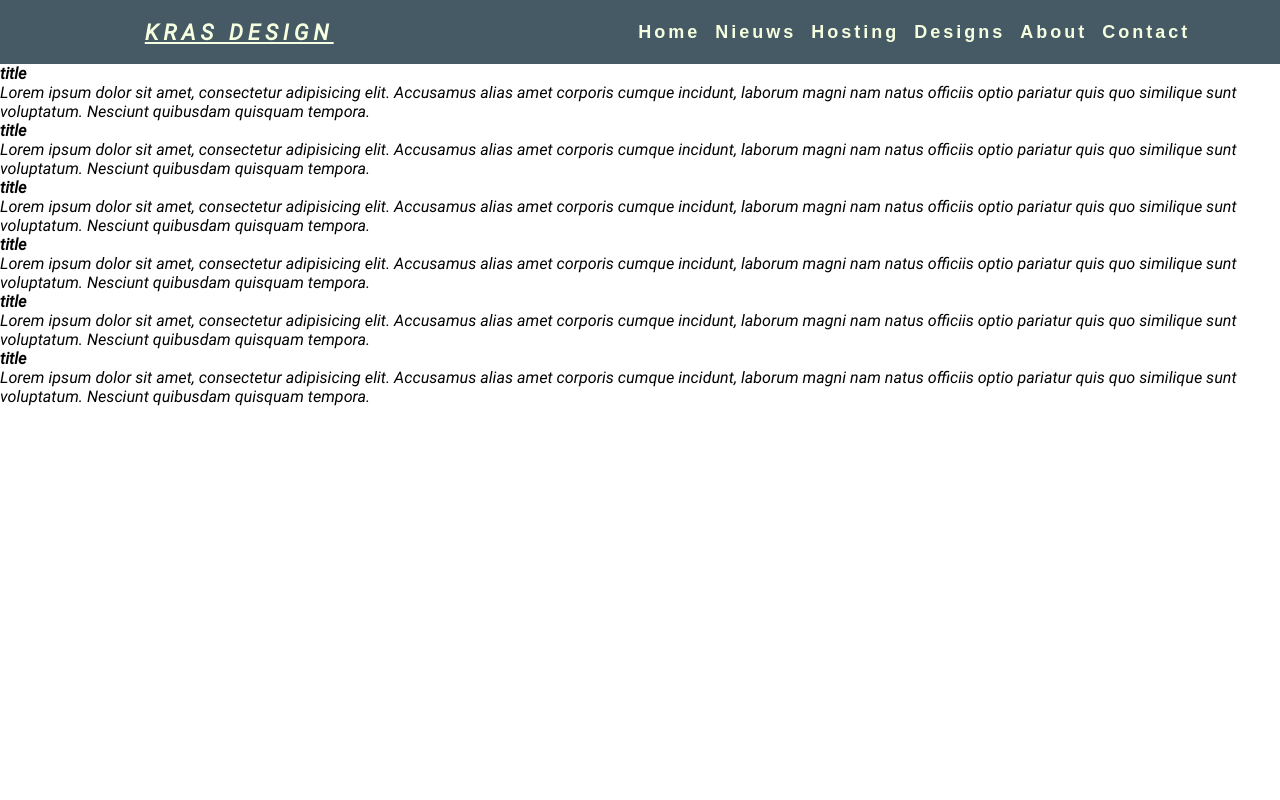
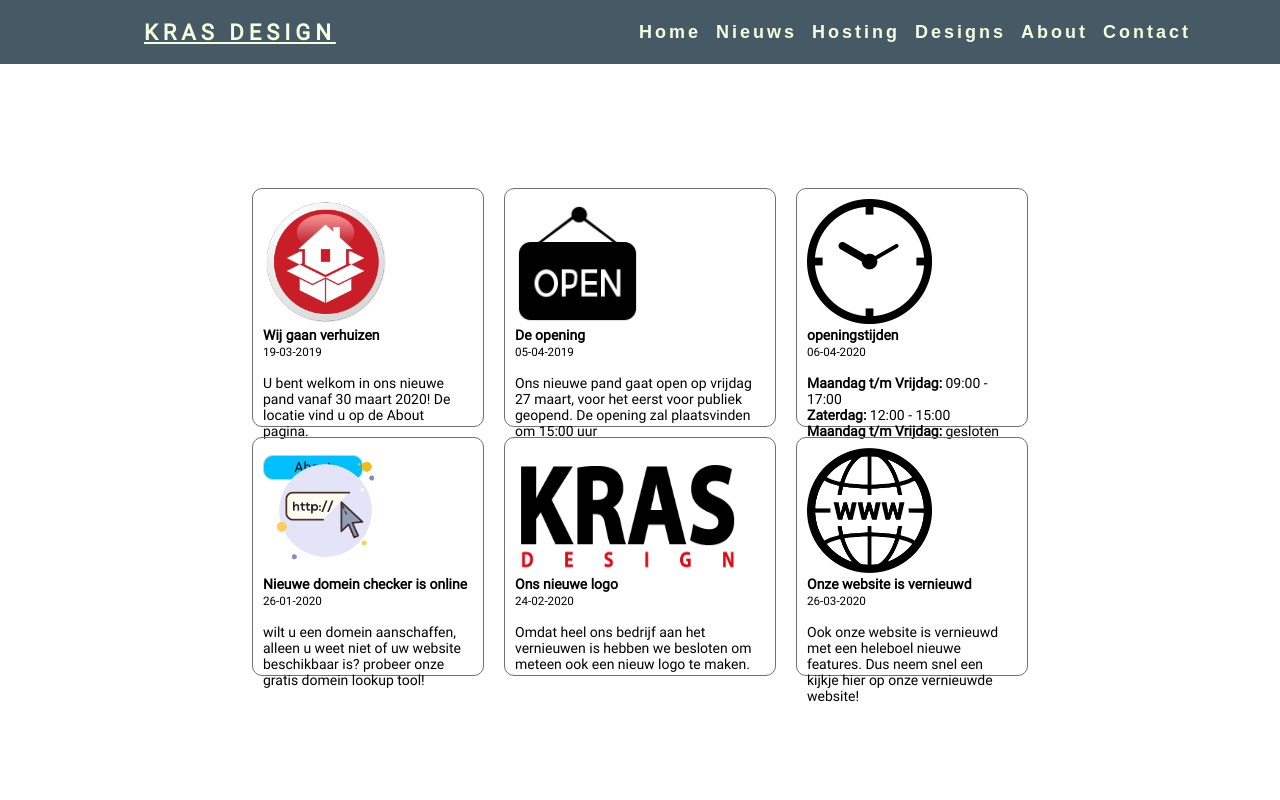
Before and after one commit to AlexVanSteenhoven-zz/kras-design-schoolproject, a PHP site: page /pages/news.php in a window 1280 px wide. Run offline with PHP 8.4, Linux system fonts and the light colour scheme; a stand-in replaces the project's code that opens the database connection; some libraries are stand-ins or nearby versions.

Commit message:
finished de newspage

```diff
--- a/assets/css/layouts/nieuws.css
+++ b/assets/css/layouts/nieuws.css
@@ -2,9 +2,51 @@
 .container {
   display: grid;
   grid-template-columns: repeat(5, 1fr);
-  grid-template-rows: repeat(5, 1fr);
-  grid-column-gap: 0;
-  grid-row-gap: 0;
+  grid-template-rows: repeat(6, 1fr);
+  grid-column-gap: 20px;
+  grid-row-gap: 10px;
+  height: 92vh;
 }
 
-.posts { grid-area: 2 / 2 / 5 / 5; }
+.post1 { grid-area: 2 / 2 / 4 / 3; }
+.post2 { grid-area: 2 / 3 / 4 / 4; }
+.post3 { grid-area: 2 / 4 / 4 / 5; }
+.post4 { grid-area: 4 / 2 / 6 / 3; }
+.post5 { grid-area: 4 / 3 / 6 / 4; }
+.post6 { grid-area: 4 / 4 / 6 / 5; }
+
+.post {
+  border: 1px solid #707070;
+  padding: 10px;
+  font-size: 14px;
+  border-radius: 10px;
+}
+
+.img-post {
+  height: 125px;
+  width: 125px;
+}
+
+.img-post-lg {
+  height: 125px;
+  width: 250px;
+}
+
+.aboutPage {
+  border: 1px solid lightblue;
+  height: 25px;
+  width: 100px;
+  display: block;
+  background-color: deepskyblue;
+  color: #000;
+  text-decoration: none;
+  text-align: center;
+  line-height: 23px;
+  border-radius: 10px;
+}
+
+.aboutPage:hover {
+  background-color: #707070;
+  color: white;
+  border-radius: 25px;
+}
--- a/assets/css/style.css
+++ b/assets/css/style.css
@@ -2,5 +2,5 @@
 * {
     padding: 0;
     margin: 0;
-    font-family: "Roboto Italic", sans-serif;
+    font-family: "Roboto Regular", sans-serif;
 }
--- a/pages/news.php
+++ b/pages/news.php
@@ -7,6 +7,7 @@
     <meta http-equiv="X-UA-Compatible" content="ie=edge">
     <?php require_once('../globals/config.php'); ?>
     <?php require_once('../includes/index_header.html'); ?>
+    <link rel="stylesheet" href="../assets/css/layouts/nieuws.css">
     <title><?php echo SITE_TITLE?> || News</title>
 </head>
 <body>
@@ -15,62 +16,61 @@
 
 <!--    Body goes here    -->
 <div class="container">
-    <div class="posts">
-        <div class="post post-1">
-            <h4>title</h4>
+    <div class="post post1">
+        <img class="img-post" src="/assets/img/news_move_icon.png" alt="placeholder img">
+        <h4>Wij gaan verhuizen</h4>
+        <small>19-03-2019</small> <br> <br>
         <p>
-                Lorem ipsum dolor sit amet, consectetur adipisicing elit.
-                Accusamus alias amet corporis cumque incidunt,
-                laborum magni nam natus officiis optio pariatur quis quo similique sunt voluptatum.
-                Nesciunt quibusdam quisquam tempora.
+            U bent welkom in ons nieuwe pand vanaf 30 maart 2020!
+            De locatie vind u op de About pagina. <br> <br>
+            <a href="about.php" class="aboutPage">About</a>
         </p>
     </div>
-        <div class="post post-2">
-            <h4>title</h4>
+    <div class="post post2">
+        <img class="img-post" src="../assets/img/news_opening_icon.png" alt="placeholder img">
+        <h4>De opening</h4>
+        <small>05-04-2019</small> <br> <br>
         <p>
-                Lorem ipsum dolor sit amet, consectetur adipisicing elit.
-                Accusamus alias amet corporis cumque incidunt,
-                laborum magni nam natus officiis optio pariatur quis quo similique sunt voluptatum.
-                Nesciunt quibusdam quisquam tempora.
+            Ons nieuwe pand gaat open op vrijdag 27 maart, voor het eerst voor publiek geopend.
+            De opening zal plaatsvinden om 15:00 uur
         </p>
     </div>
-        <div class="post post-3">
-            <h4>title</h4>
+    <div class="post post3">
+        <img class="img-post" src="../assets/img/news_openings_hours_icon.png" alt="placeholder img">
+        <h4>openingstijden</h4>
+        <small>06-04-2020</small> <br> <br>
         <p>
-                Lorem ipsum dolor sit amet, consectetur adipisicing elit.
-                Accusamus alias amet corporis cumque incidunt,
-                laborum magni nam natus officiis optio pariatur quis quo similique sunt voluptatum.
-                Nesciunt quibusdam quisquam tempora.
+            <strong>Maandag t/m Vrijdag: </strong> 09:00 - 17:00 <br>
+            <strong>Zaterdag: </strong> 12:00 - 15:00 <br>
+            <strong>Maandag t/m Vrijdag: </strong> gesloten
         </p>
     </div>
-        <div class="post post-4">
-            <h4>title</h4>
+    <div class="post post4">
+        <img class="img-post" src="../assets/img/news_domain_lookup.png" alt="placeholder img">
+        <h4>Nieuwe domein checker is online</h4>
+        <small>26-01-2020</small> <br> <br>
         <p>
-                Lorem ipsum dolor sit amet, consectetur adipisicing elit.
-                Accusamus alias amet corporis cumque incidunt,
-                laborum magni nam natus officiis optio pariatur quis quo similique sunt voluptatum.
-                Nesciunt quibusdam quisquam tempora.
+            wilt u een domein aanschaffen, alleen u weet niet of uw website beschikbaar is?
+            probeer onze gratis domein lookup tool!
         </p>
     </div>
-        <div class="post post-5">
-            <h4>title</h4>
+    <div class="post post5">
+        <img class="img-post-lg" src="../assets/img/krasdesign.png" alt="placeholder img">
+        <h4>Ons nieuwe logo</h4>
+        <small>24-02-2020</small> <br> <br>
         <p>
-                Lorem ipsum dolor sit amet, consectetur adipisicing elit.
-                Accusamus alias amet corporis cumque incidunt,
-                laborum magni nam natus officiis optio pariatur quis quo similique sunt voluptatum.
-                Nesciunt quibusdam quisquam tempora.
+            Omdat heel ons bedrijf aan het vernieuwen is hebben we besloten om meteen
+            ook een nieuw logo te maken.
         </p>
     </div>
-        <div class="post post-6">
-            <h4>title</h4>
+    <div class="post post6">
+        <img class="img-post" src="../assets/img/news_web_icon.png" alt="placeholder img">
+        <h4>Onze website is vernieuwd</h4>
+        <small>26-03-2020</small> <br> <br>
         <p>
-                Lorem ipsum dolor sit amet, consectetur adipisicing elit.
-                Accusamus alias amet corporis cumque incidunt,
-                laborum magni nam natus officiis optio pariatur quis quo similique sunt voluptatum.
-                Nesciunt quibusdam quisquam tempora.
+            Ook onze website is vernieuwd met een heleboel nieuwe features.
+            Dus neem snel een kijkje hier op onze vernieuwde website!
         </p>
-        </div>
-
     </div>
 </div>
 
```
Also changed, not shown: assets/img/krasdesign.png (added), assets/img/news_domain_lookup.png (added), assets/img/news_move_icon.png (added), assets/img/news_opening_icon.png (added), assets/img/news_openings_hours_icon.png (added), assets/img/news_web_icon.png (added). Lines whose indentation alone changed are shown as unchanged.
